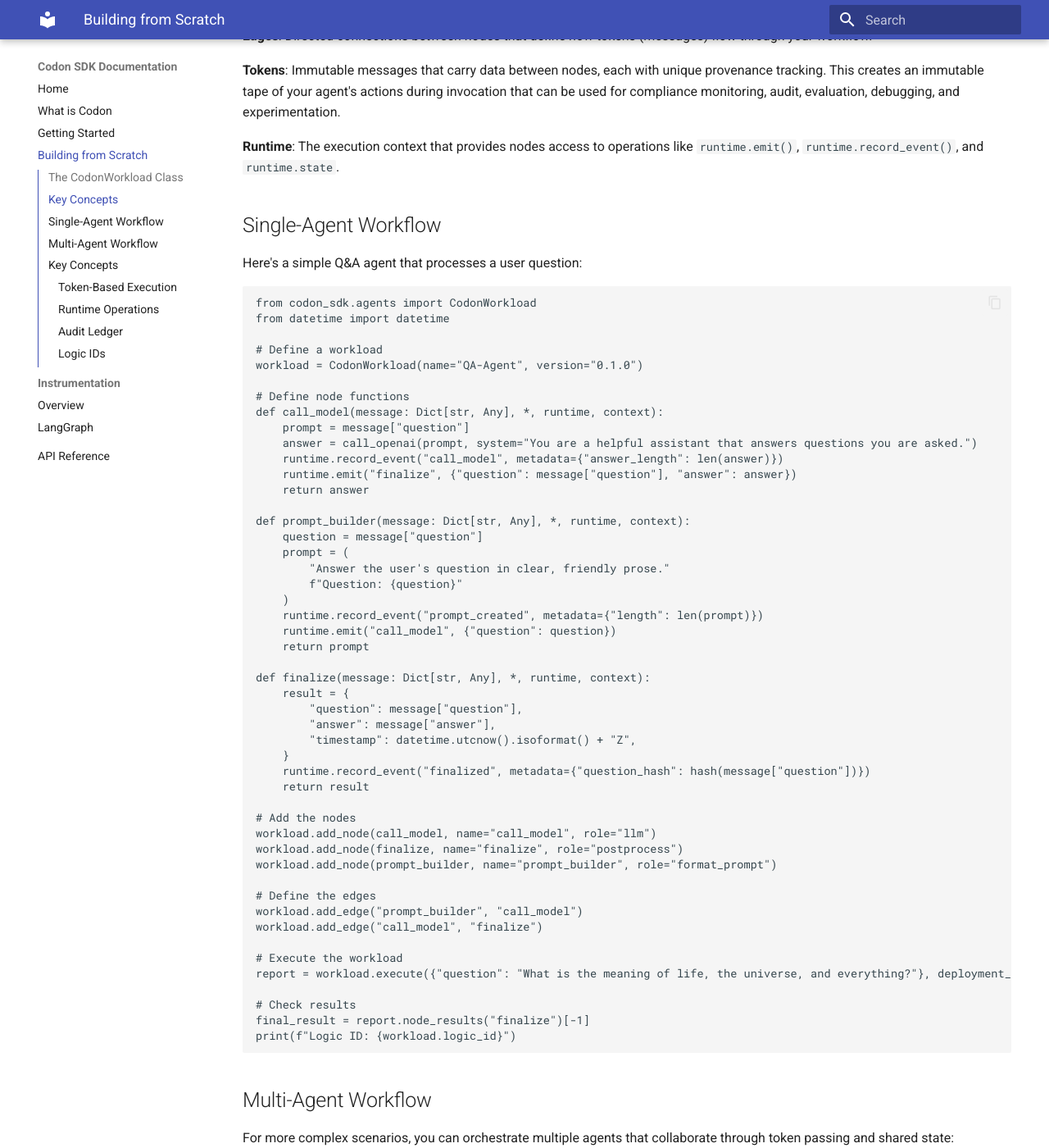
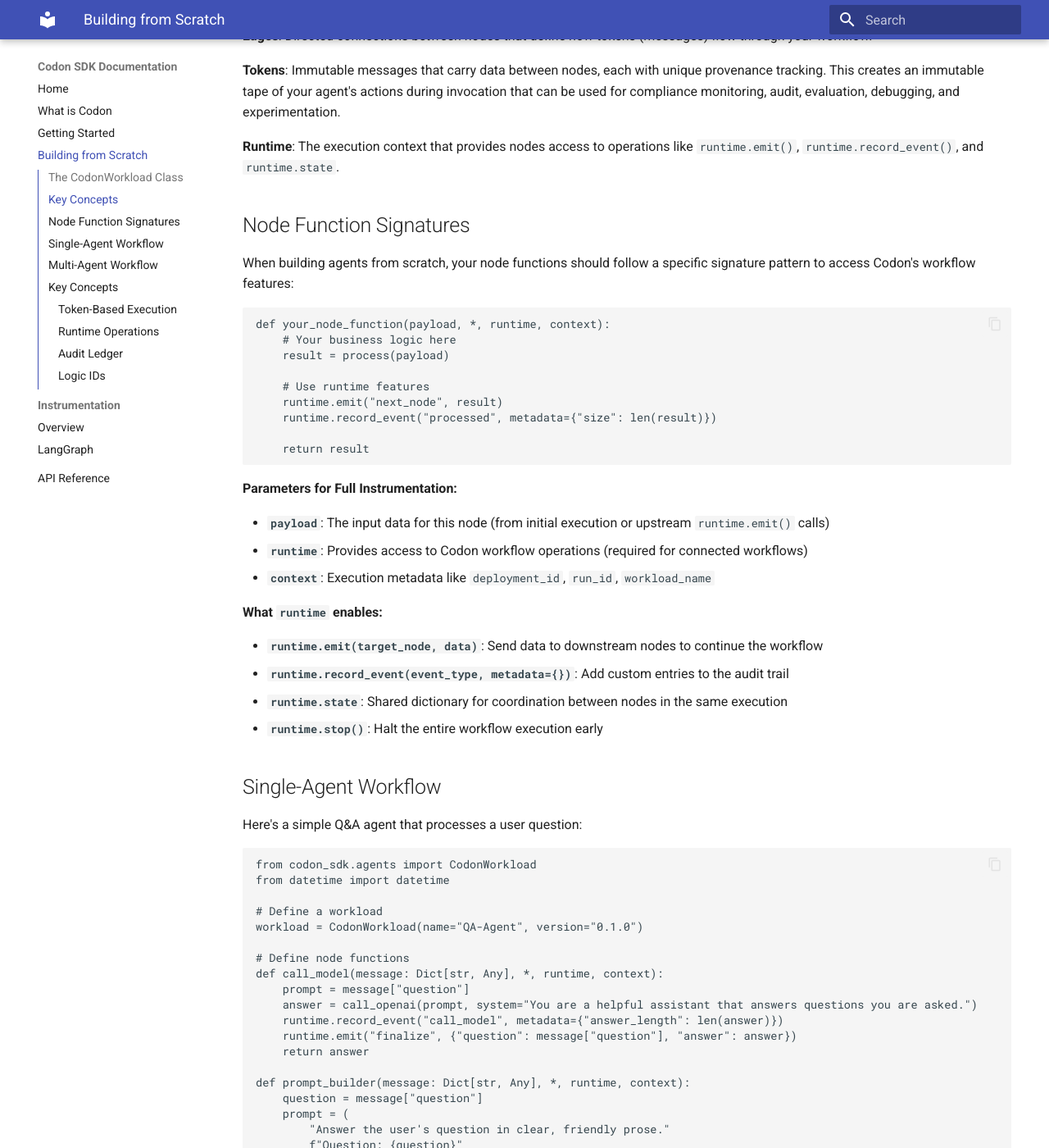
Before and after one commit to Codon-Ops/codon-sdk, an MkDocs documentation site: the page built from docs/public/building-from-scratch.md, in a window 1280 px wide and 1400 px high, scrolled down 759 px. Shown: the whole window at 82% size. Built offline with MkDocs 1.6.1 and Material for MkDocs 9.7.7, drawn with Linux system fonts in a browser that asks for light colours.

Commit message:
dev/docs: Note about required payload, runtime, and context parameters for full instrumentation on node functions

````diff
--- a/docs/public/building-from-scratch.md
+++ b/docs/public/building-from-scratch.md
@@ -25,6 +25,35 @@
 **Tokens**: Immutable messages that carry data between nodes, each with unique provenance tracking. This creates an immutable tape of your agent's actions during invocation that can be used for compliance monitoring, audit, evaluation, debugging, and experimentation.
 
 **Runtime**: The execution context that provides nodes access to operations like `runtime.emit()`, `runtime.record_event()`, and `runtime.state`.
+
+## Node Function Signatures
+
+When building agents from scratch, your node functions should follow a specific signature pattern to access Codon's workflow features:
+
+```python
+def your_node_function(payload, *, runtime, context):
+    # Your business logic here
+    result = process(payload)
+
+    # Use runtime features
+    runtime.emit("next_node", result)
+    runtime.record_event("processed", metadata={"size": len(result)})
+
+    return result
+```
+
+**Parameters for Full Instrumentation:**
+
+- **`payload`**: The input data for this node (from initial execution or upstream `runtime.emit()` calls)
+- **`runtime`**: Provides access to Codon workflow operations (required for connected workflows)
+- **`context`**: Execution metadata like `deployment_id`, `run_id`, `workload_name`
+
+**What `runtime` enables:**
+
+- **`runtime.emit(target_node, data)`**: Send data to downstream nodes to continue the workflow
+- **`runtime.record_event(event_type, metadata={})`**: Add custom entries to the audit trail
+- **`runtime.state`**: Shared dictionary for coordination between nodes in the same execution
+- **`runtime.stop()`**: Halt the entire workflow execution early
 
 ## Single-Agent Workflow
 
````
